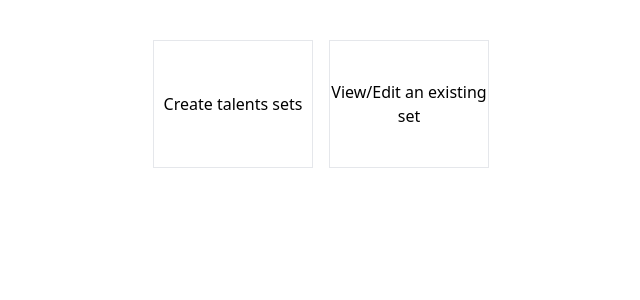
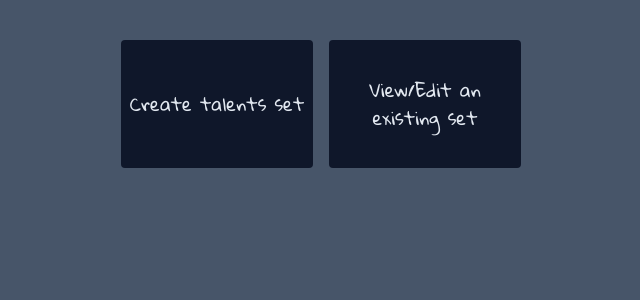
Before and after one commit to jinitsuga/share-talents, a React (Vite) app: page / in a window 1280 px wide. Shown: the top 300 px of the page, without its empty margins (319-959 px from the left). Built offline with nearby package versions, Linux system fonts and the light colour scheme.

Commit message:
class and selection components

```diff
--- a/index.html
+++ b/index.html
@@ -1,6 +1,13 @@
 <!DOCTYPE html>
 <html lang="en">
   <head>
+    <link rel="preconnect" href="https://fonts.googleapis.com" />
+    <link rel="preconnect" href="https://fonts.gstatic.com" crossorigin />
+    <link
+      href="https://fonts.googleapis.com/css2?family=Gloria+Hallelujah&family=Permanent+Marker&display=swap"
+      rel="stylesheet"
+    />
+
     <meta charset="UTF-8" />
     <link rel="icon" type="image/svg+xml" href="/vite.svg" />
     <meta name="viewport" content="width=device-width, initial-scale=1.0" />
--- a/src/App.css
+++ b/src/App.css
@@ -0,0 +1,6 @@
+body {
+  height: 100%;
+  margin: 0;
+  background-color: rgb(71 85 105);
+  font-family: "Gloria Hallelujah", cursive;
+}
--- a/src/Components/ChooseAction/Choose.tsx
+++ b/src/Components/ChooseAction/Choose.tsx
@@ -1,12 +1,19 @@
 import React from "react";
+import { FC } from "react";
 
-function Choose() {
+interface Props {}
+
+const Choose: FC = () => {
   return (
     <div className="flex flex-row items-center justify-center mt-10 ">
-      <button className="border mr-4 w-40 h-32">Create talents sets</button>
-      <button className="border w-40 h-32">View/Edit an existing set</button>
+      <button className="text-slate-200 bg-slate-900 border mr-4 w-48 h-32 rounded border-transparent text-lg p-1">
+        Create talents set
+      </button>
+      <button className="text-slate-200 bg-slate-900 border w-48 h-32 rounded border-transparent text-lg p-1">
+        View/Edit an existing set
+      </button>
     </div>
   );
-}
+};
 
 export { Choose };
--- /dev/null
+++ b/src/Components/ChooseClass/ChooseClass.tsx
@@ -0,0 +1,8 @@
+import React from "react";
+import { FC } from "react";
+
+const ChooseClass: FC = () => {
+  return <div></div>;
+};
+
+export { ChooseClass };
--- /dev/null
+++ b/src/Components/ChooseClass/Class.tsx
@@ -0,0 +1,8 @@
+import React from "react";
+import { FC } from "react";
+
+const Class: FC = () => {
+  return <div></div>;
+};
+
+export { Class };
```
